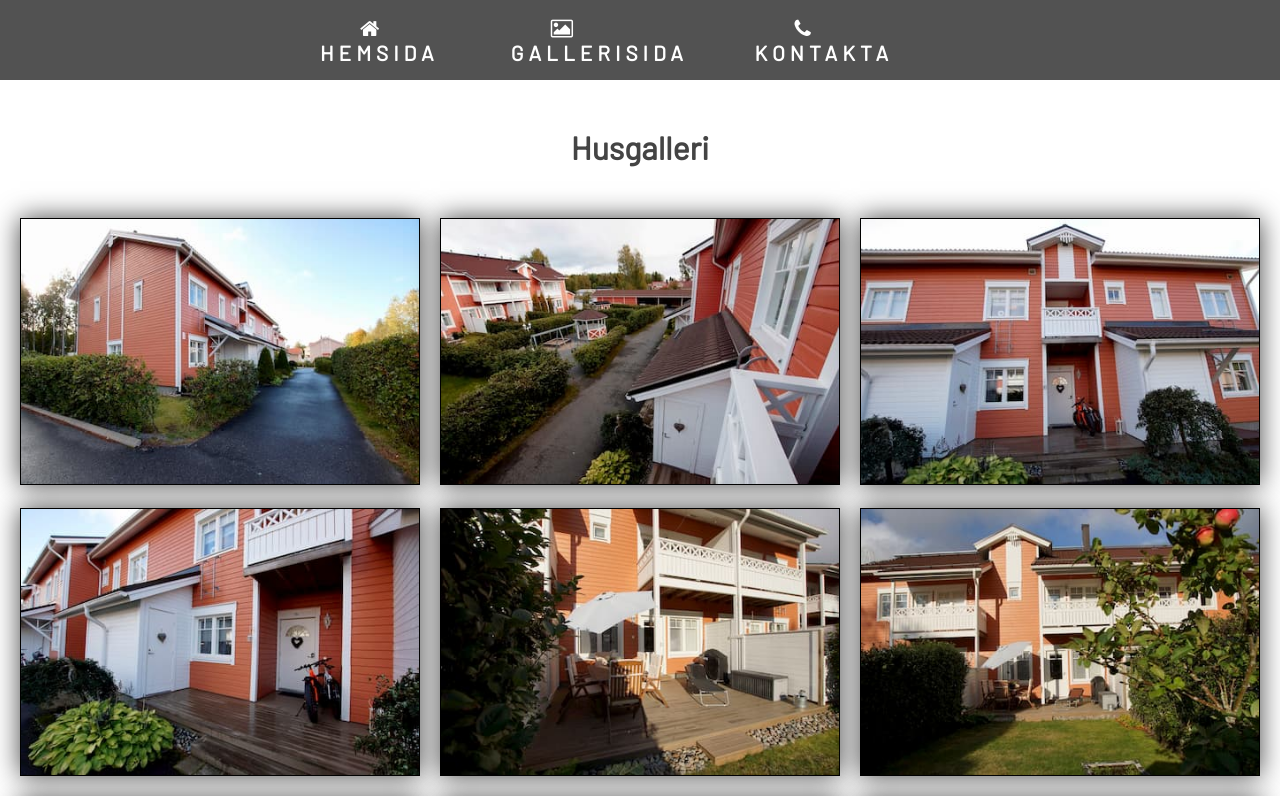
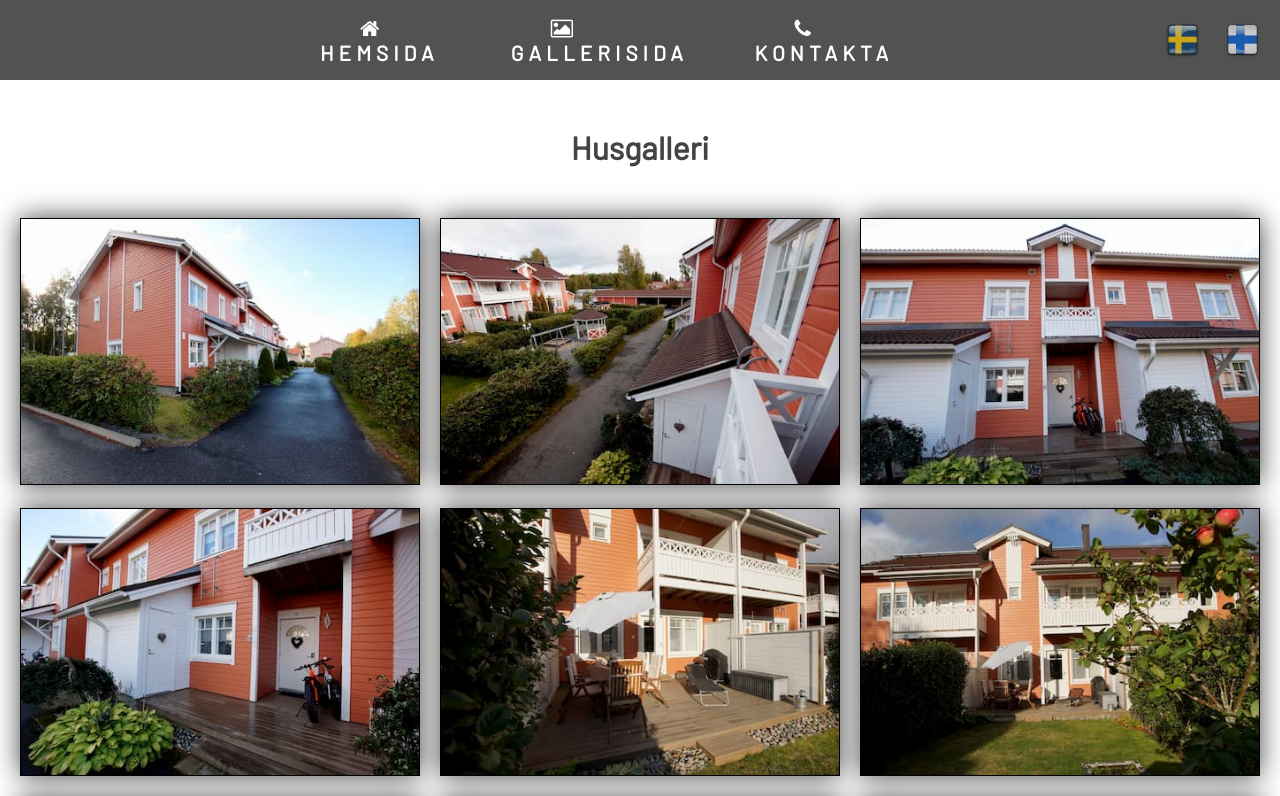
Before and after one commit to rejver007/apartment, a website: page gallery.html in a window 1280 px wide. Shown: the top 796 px of the page. Drawn offline with nearby package versions, Linux system fonts and the light colour scheme.

Commit message:
gallery icons

```diff
--- a/gallery.html
+++ b/gallery.html
@@ -19,8 +19,9 @@
 <body>
     <div class="navbar">
         <a href="https://www.frangsdalsvagen.cf"><div class="smalllogo">
-
         </div></a>
+        <a href="https://www.frangsdalsvagen.cf/suomi"><img src="images/finland.png" alt="suomi" id="suomi"></a>
+        <a href="https://www.frangsdalsvagen.cf"><img src="images/sweden.png" alt="suomi" id="swedish"></a>
         <a class="btn">
             <span></span>
             <span></span>
```
